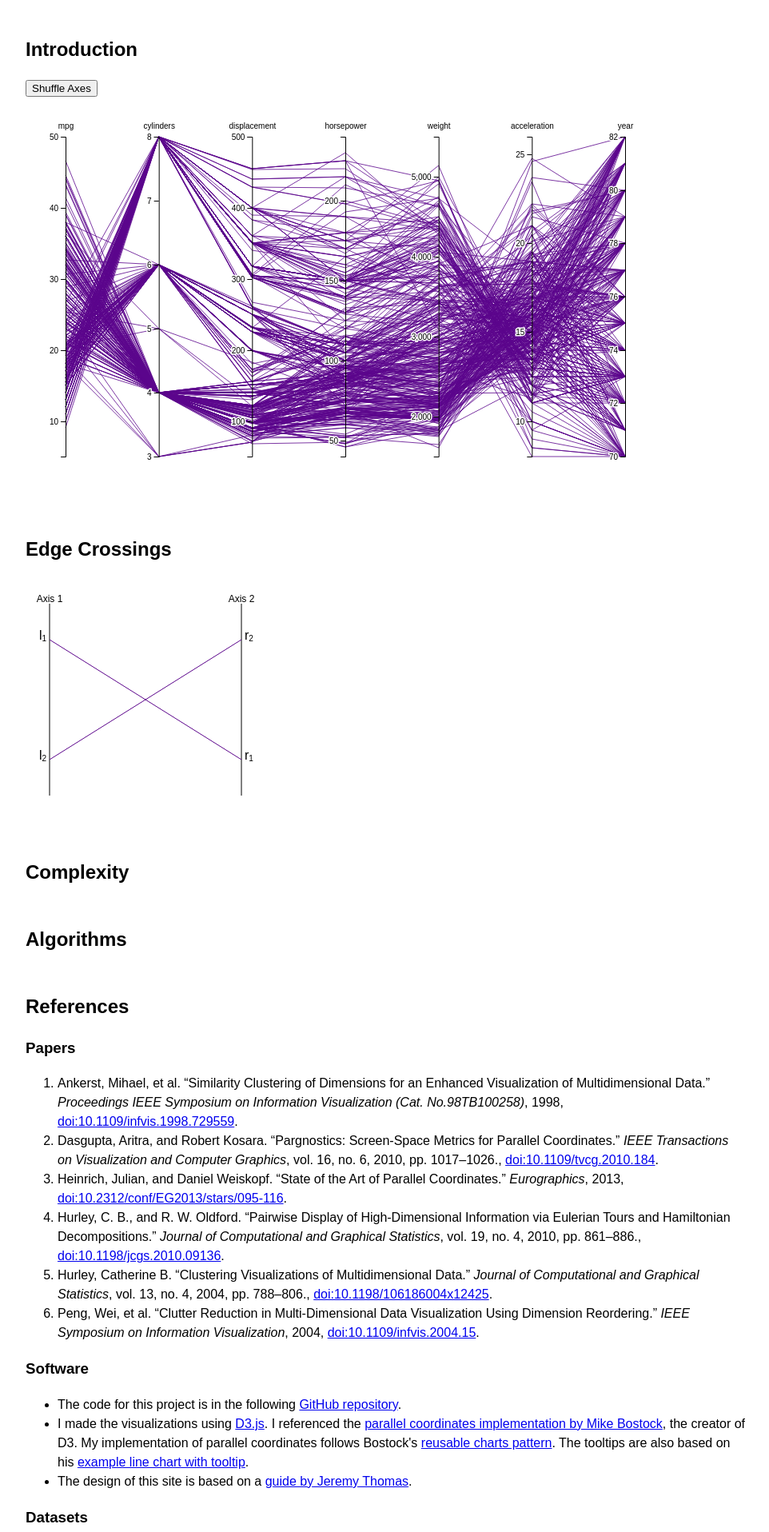
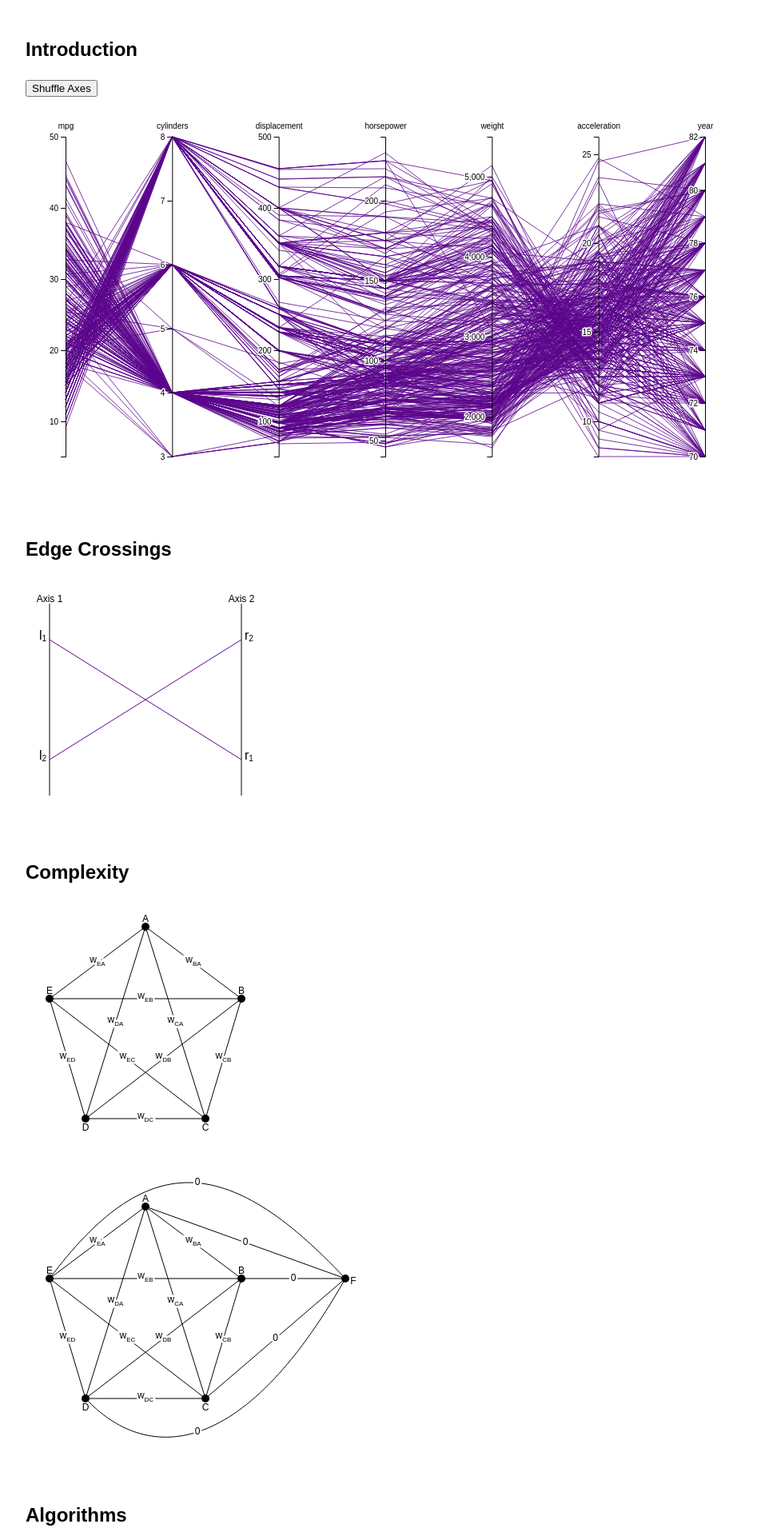
Before and after one commit to DanielKerrigan/algs-2-project, a plain HTML site: page index.html in a window 1280 px wide. Shown: the part 340-2256 px from the top of the page at 80% size, without its empty margins (158-1120 px from the left). Drawn offline with Linux system fonts and the light colour scheme.

Commit message:
graph diagrams

```diff
--- a/index.html
+++ b/index.html
@@ -42,11 +42,13 @@
 
             <section id="edge-crossings">
                 <h2>Edge Crossings</h2>
-                <img src="visualizations/edge-crossing.svg">
+                <img src="diagrams/edge-crossing.svg">
             </section>
 
             <section id="complexity">
                 <h2>Complexity</h2>
+                <img src="diagrams/k5.svg">
+                <img src="diagrams/k5-tsp.svg">
             </section>
 
 
--- a/visualizations/parallel.js
+++ b/visualizations/parallel.js
@@ -14,7 +14,7 @@ function parallel() {
     right: 50
   };
 
-  let width = 800 - margin.left - margin.right;
+  let width = 900 - margin.left - margin.right;
   let height = 500 - margin.top - margin.bottom;
   let columns = [];
 
```
Also changed, not shown: diagrams/edge-crossing.svg (renamed from visualizations/edge-crossing.svg), diagrams/k5-tsp.svg (added), diagrams/k5.svg (added).
